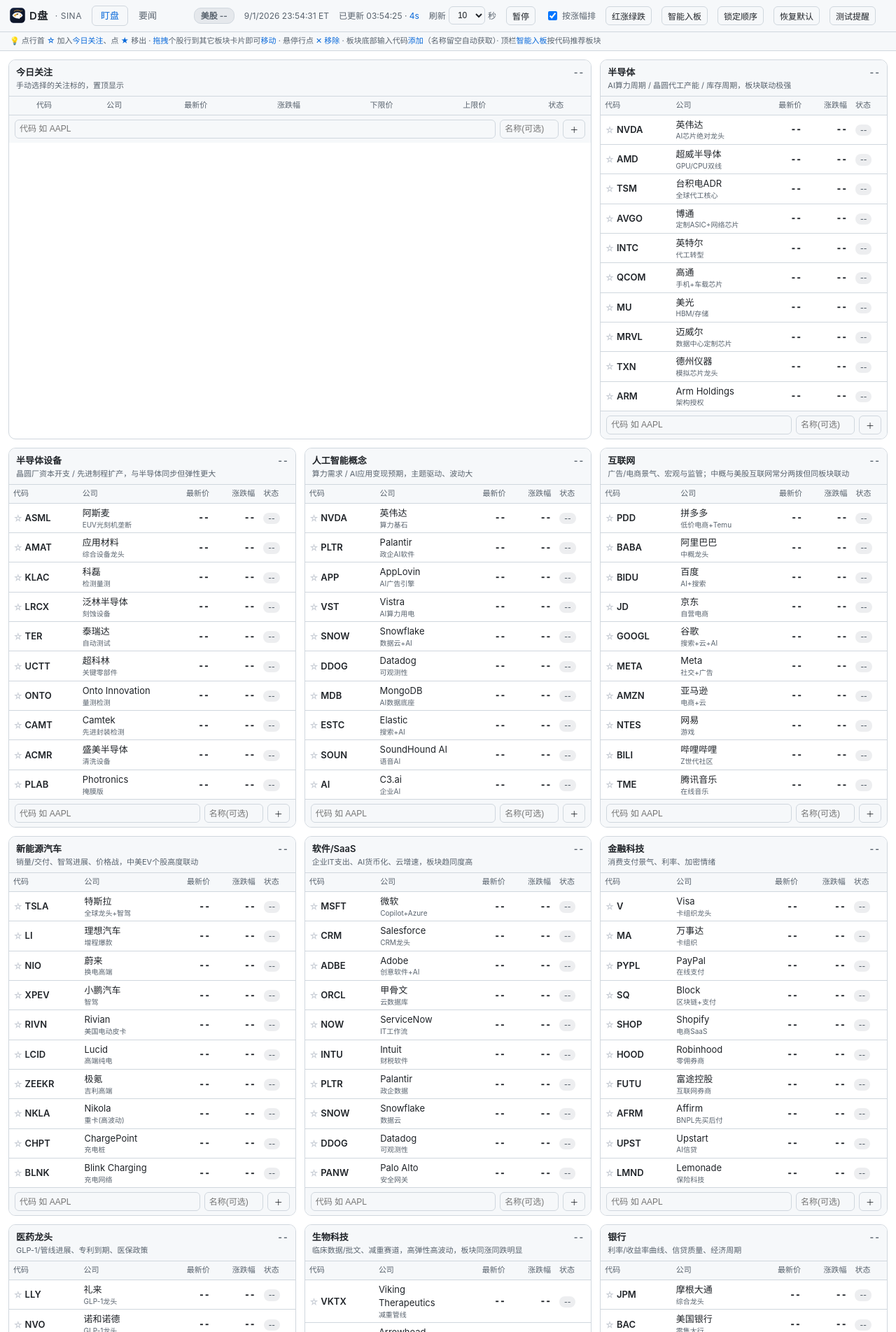
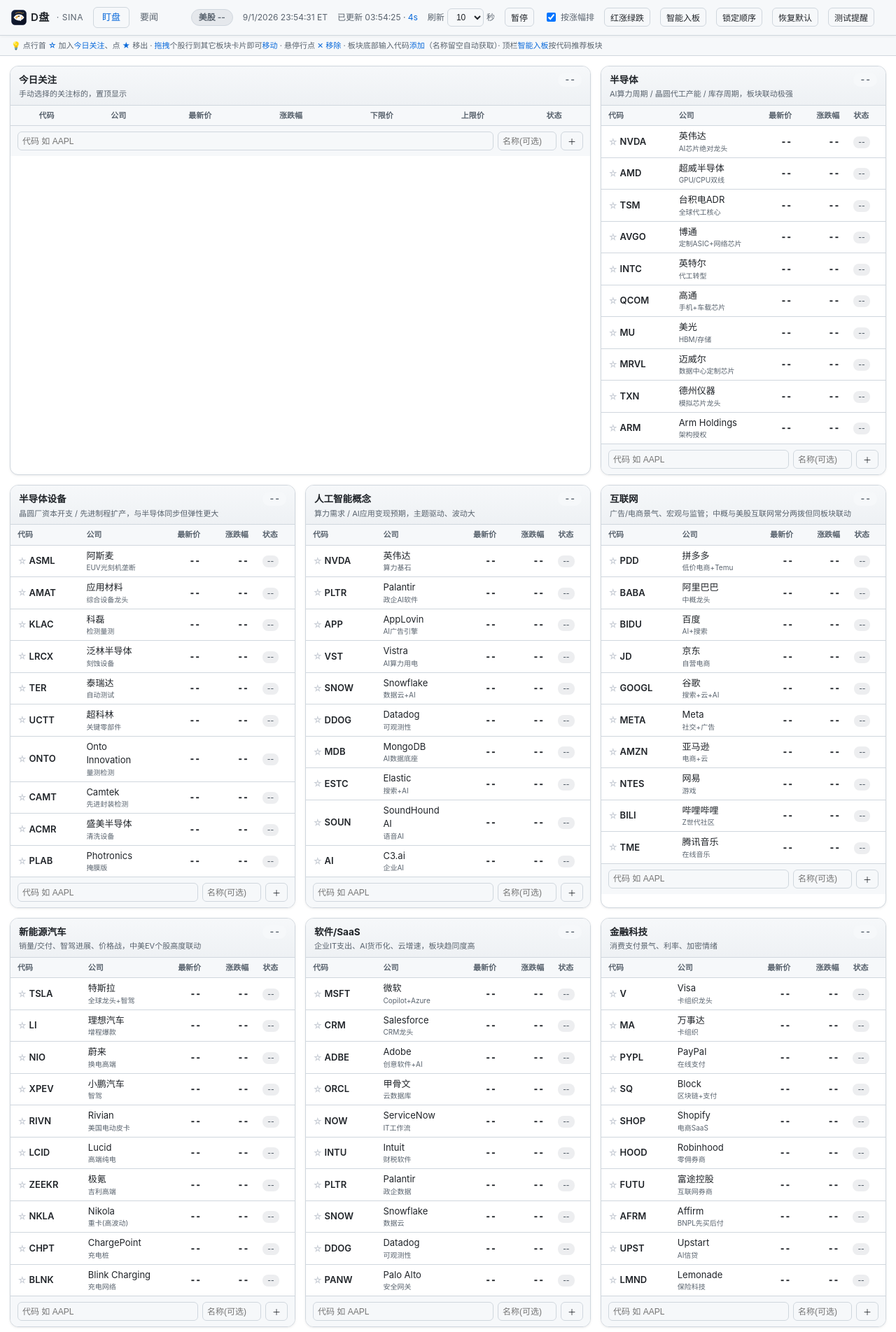
Before and after one commit to tsuliuchao/WallHawk, a Flask app: page / in a window 1280 px wide. Shown: the top 1904 px of the page at 70% size. Run offline with Flask 3, Linux system fonts and the light colour scheme; data that the repository does not hold is empty.

Commit message:
style: 统一盯盘/新闻页视觉风格，引入设计变量
- 新增 --header-bg/--radius/--shadow 等设计令牌，统一间距与圆角
- 卡片阴影与悬浮效果、板块均涨幅胶囊化、输入控件/表头样式统一

```diff
--- a/templates/index.html
+++ b/templates/index.html
@@ -11,10 +11,14 @@
     --text:#1f2328; --muted:#59636e; --accent:#0969da;
     --up:#e5484d; --down:#26a69a;   /* 默认红涨绿跌，可由 JS 切换 */
     --flash-up:rgba(229,72,77,.28); --flash-down:rgba(38,166,154,.28);
+    --header-bg:#f6f8fa; --input-bg:#f6f8fa; --star:#c9ced6;
+    --radius:12px; --radius-sm:8px;
+    --shadow:0 1px 2px rgba(31,35,40,.04),0 1px 4px rgba(31,35,40,.05);
+    --shadow-lg:0 10px 30px rgba(31,35,40,.14);
   }
   *{box-sizing:border-box}
   html,body{margin:0;padding:0;background:var(--bg);color:var(--text);
-    font:13px/1.45 -apple-system,"PingFang SC","Microsoft YaHei",Segoe UI,Roboto,sans-serif}
+    font:13px/1.5 -apple-system,"PingFang SC","Microsoft YaHei",Segoe UI,Roboto,sans-serif}
   a{color:var(--accent);text-decoration:none}
   a:hover{text-decoration:underline}
   .r{text-align:right;font-variant-numeric:tabular-nums}
@@ -22,7 +26,8 @@
 
   /* 顶栏 */
   #bar{position:sticky;top:0;z-index:20;display:flex;flex-wrap:wrap;gap:10px 14px;
-    align-items:center;padding:8px 14px;background:#f6f8fa;border-bottom:1px solid var(--border)}
+    align-items:center;padding:10px 16px;background:var(--header-bg);border-bottom:1px solid var(--border);
+    box-shadow:0 1px 4px rgba(31,35,40,.05)}
   .brand{font-size:15px;font-weight:600;letter-spacing:.5px;display:flex;align-items:center;gap:6px}
   .brand img{width:22px;height:22px;border-radius:5px;vertical-align:middle}
   .brand .src{color:var(--muted);font-weight:400;font-size:12px;margin-left:4px}
@@ -36,21 +41,22 @@
   .updated{color:var(--muted);font-size:12px}
   .updated .cnt{color:var(--accent)}
   .err{color:#f85149;font-size:12px;min-width:1px}
-  .state-badge{padding:2px 9px;border-radius:10px;font-size:12px;font-weight:600;border:1px solid var(--border)}
-  .state-badge.st-regular{background:rgba(88,166,255,.15);color:#0969da;border-color:#1f6feb}
+  .state-badge{padding:2px 10px;border-radius:12px;font-size:12px;font-weight:600;border:1px solid var(--border)}
+  .state-badge.st-regular{background:rgba(88,166,255,.15);color:var(--accent);border-color:#1f6feb}
   .state-badge.st-pre{background:rgba(210,153,34,.15);color:#9a6700;border-color:#9e6a03}
   .state-badge.st-post{background:rgba(163,113,247,.15);color:#8250df;border-color:#8957e5}
-  .state-badge.st-closed{background:rgba(110,118,129,.12);color:#59636e}
-  .hint{color:var(--muted);font-size:11px;padding:5px 14px;background:#f6f8fa;border-bottom:1px solid var(--border)}
+  .state-badge.st-closed{background:rgba(110,118,129,.12);color:var(--muted)}
+  .hint{color:var(--muted);font-size:11px;padding:6px 16px;background:var(--header-bg);border-bottom:1px solid var(--border)}
   .hint b{color:var(--accent);font-weight:500}
 
   /* 板块卡片 */
   /* auto-fill 让卡片保持紧凑一致的宽度并按屏宽自动换行，
      空轨道吸收剩余空间，避免 auto-fit 在卡片不足一排时被强行拉宽 */
   #grid{display:grid;grid-template-columns:repeat(auto-fill,minmax(340px,1fr));
-    gap:12px;padding:12px}
-  .card{background:var(--panel);border:1px solid var(--border);border-radius:10px;overflow:hidden;
-    position:relative}
+    gap:14px;padding:14px}
+  .card{background:var(--panel);border:1px solid var(--border);border-radius:var(--radius);overflow:hidden;
+    position:relative;box-shadow:var(--shadow);transition:box-shadow .15s, transform .1s}
+  .card:hover{box-shadow:var(--shadow-lg)}
   /* 今日关注多一列「下限价」，占两格避免右侧列被裁切 */
   .card[data-key="today_watch"]{grid-column:span 2}
   @media (max-width:720px){ .card[data-key="today_watch"]{grid-column:span 1} }
@@ -58,32 +64,36 @@
   .card.card-dragging{opacity:.4}
   .card-head[draggable="true"]{cursor:grab}
   .card-head[draggable="true"]:active{cursor:grabbing}
-  .card-head{display:flex;flex-direction:column;padding:8px 10px 6px;border-bottom:1px solid var(--border);
-    background:var(--panel2)}
-  .sec-name{font-weight:600;font-size:13px}
+  .card-head{display:flex;flex-direction:column;padding:9px 12px 7px;border-bottom:1px solid var(--border);
+    background:linear-gradient(180deg,var(--panel2),#eef1f4)}
+  .sec-name{font-weight:700;font-size:13.5px}
   .sec-driver{color:var(--muted);font-size:11px;margin-top:2px}
-  .sec-title{display:flex;justify-content:space-between;align-items:baseline;gap:8px}
-  .sec-avg{font-weight:700;font-size:12px;font-variant-numeric:tabular-nums;white-space:nowrap}
+  .sec-title{display:flex;justify-content:space-between;align-items:center;gap:8px}
+  .sec-avg{font-weight:700;font-size:12px;font-variant-numeric:tabular-nums;white-space:nowrap;
+    padding:1px 9px;border-radius:11px}
+  .sec-avg.up{background:rgba(229,72,77,.12);color:var(--up)}
+  .sec-avg.down{background:rgba(38,166,154,.12);color:var(--down)}
+  .sec-avg.flat{background:var(--header-bg);color:var(--muted)}
   table{width:100%;border-collapse:collapse}
-  thead th{color:var(--muted);font-weight:500;font-size:11px;text-align:left;padding:5px 6px;
-    background:#f6f8fa;position:sticky;top:0}
+  thead th{color:var(--muted);font-weight:600;font-size:11px;text-align:left;padding:6px 10px;
+    background:var(--header-bg);position:sticky;top:0}
   thead th.r{text-align:right}
   /* 今日关注卡片较宽，标头全部居中对齐 */
   .card[data-key="today_watch"] thead th{text-align:center}
-  tbody td{padding:4px 6px;border-top:1px solid #d0d7de;vertical-align:middle}
+  tbody td{padding:5px 10px;border-top:1px solid var(--border);vertical-align:middle}
   tbody tr{position:relative}
   tbody tr:hover{background:var(--panel2)}
   tbody tr.hit{background:rgba(46,160,67,.14)}
   tbody tr.hit:hover{background:rgba(46,160,67,.20)}
   tbody tr.dragging{opacity:.35}
-  .c-expect input,.c-upper input{width:76px;background:#f6f8fa;border:1px solid var(--border);color:var(--text);
-    border-radius:5px;padding:2px 5px;font-size:12px;text-align:right;font-variant-numeric:tabular-nums}
+  .c-expect input,.c-upper input{width:76px;background:var(--input-bg);border:1px solid var(--border);color:var(--text);
+    border-radius:6px;padding:3px 6px;font-size:12px;text-align:right;font-variant-numeric:tabular-nums}
   .c-expect input:focus,.c-upper input:focus{outline:none;border-color:var(--accent)}
   tbody tr.hit .c-expect input,tbody tr.hit .c-upper input{border-color:#2da44e;color:#1a7f37}
   .c-code{font-weight:600;white-space:nowrap}
   .c-code a{color:var(--text)}
   .star{display:inline-block;border:0;background:none;padding:0 3px 0 0;margin:0;cursor:pointer;
-    color:#c9ced6;font:inherit;font-size:13px;line-height:1;vertical-align:middle}
+    color:var(--star);font:inherit;font-size:13px;line-height:1;vertical-align:middle}
   .star:hover{color:#f5b301}
   .star.on{color:#f5b301}
   .c-name{max-width:88px}
@@ -91,15 +101,16 @@
   .c-name .note{display:block;color:var(--muted);font-size:10px;white-space:nowrap;overflow:hidden;text-overflow:ellipsis}
   .c-price{position:relative;white-space:nowrap}
   .c-price .price{font-weight:600}
-  .c-price .sess{font-size:9px;margin-left:3px;padding:0 4px;border-radius:6px;vertical-align:middle}
+  .c-price .sess{font-size:9px;margin-left:3px;padding:0 4px;border-radius:6px;vertical-align:middle;
+    white-space:nowrap;font-weight:600}
   .c-price .sess.st-pre{color:#9a6700;background:rgba(210,153,34,.12)}
   .c-price .sess.st-post{color:#8250df;background:rgba(163,113,247,.12)}
   .c-pct .pct{font-weight:600}
   .c-pct .sub{display:block;color:var(--muted);font-size:10px}
   .up{color:var(--up)} .down{color:var(--down)} .flat{color:var(--muted)}
   .badge{display:inline-block;padding:1px 7px;border-radius:8px;font-size:10px;font-weight:600;
-    background:rgba(110,118,129,.12);color:#59636e}
-  .badge.st-regular{background:rgba(88,166,255,.14);color:#0969da}
+    background:rgba(110,118,129,.12);color:var(--muted)}
+  .badge.st-regular{background:rgba(88,166,255,.14);color:var(--accent)}
   .badge.st-pre{background:rgba(210,153,34,.14);color:#9a6700}
   .badge.st-post{background:rgba(163,113,247,.14);color:#8250df}
   .flash-up{animation:fu .6s ease-out}
@@ -110,12 +121,12 @@
   /* 智能入板弹窗 */
   .modal-mask{position:fixed;inset:0;background:rgba(0,0,0,.6);display:flex;align-items:center;justify-content:center;z-index:50}
   .modal-mask[hidden]{display:none}
-  .modal{background:var(--panel);border:1px solid var(--border);border-radius:12px;padding:18px 18px 16px;min-width:320px;position:relative}
+  .modal{background:var(--panel);border:1px solid var(--border);border-radius:var(--radius);padding:18px 18px 16px;min-width:320px;position:relative;box-shadow:var(--shadow-lg)}
   .modal-title{font-weight:600;margin-bottom:12px;font-size:14px}
   .modal-x{position:absolute;top:8px;right:10px;background:none;border:0;color:var(--muted);font-size:15px;cursor:pointer;padding:2px 6px}
   .modal-x:hover{color:var(--text)}
   .modal-row{display:flex;gap:8px;align-items:center;margin-bottom:10px}
-  .modal-row input,.modal-row select{flex:1;background:#f6f8fa;border:1px solid var(--border);color:var(--text);border-radius:6px;padding:6px 8px;font-size:13px;min-width:0}
+  .modal-row input,.modal-row select{flex:1;background:var(--input-bg);border:1px solid var(--border);color:var(--text);border-radius:6px;padding:6px 8px;font-size:13px;min-width:0}
   .modal-row input:focus,.modal-row select:focus{outline:none;border-color:var(--accent)}
   .modal button.primary{background:var(--accent);color:#fff;border-color:var(--accent);font-weight:600;width:100%;padding:8px;margin-top:4px}
   .rec-name{margin-bottom:10px;color:var(--muted);font-size:13px}
@@ -124,13 +135,13 @@
   /* 行内移除按钮 */
   .row-del{position:absolute;right:4px;top:50%;transform:translateY(-50%);opacity:0;
     transition:opacity .12s;background:var(--panel2);border:1px solid var(--border);
-    border-radius:5px;color:#59636e;cursor:pointer;font-size:11px;line-height:1;padding:2px 5px;z-index:2}
+    border-radius:5px;color:var(--muted);cursor:pointer;font-size:11px;line-height:1;padding:2px 5px;z-index:2}
   tbody tr:hover .row-del{opacity:1}
   .row-del:hover{color:#f85149;border-color:#f85149}
 
   /* 板块底部添加行 */
-  .card-foot{display:flex;gap:6px;padding:6px 8px;border-top:1px solid var(--border);background:var(--panel2)}
-  .card-foot input{flex:1;min-width:0;background:#f6f8fa;border:1px solid var(--border);color:var(--text);
+  .card-foot{display:flex;gap:6px;padding:8px 10px;border-top:1px solid var(--border);background:var(--panel2)}
+  .card-foot input{flex:1;min-width:0;background:var(--input-bg);border:1px solid var(--border);color:var(--text);
     border-radius:6px;padding:4px 6px;font-size:12px}
   .card-foot input:focus{outline:none;border-color:var(--accent)}
   .card-foot input.add-nm{max-width:84px;flex:0 1 84px}
```
Also changed, not shown: templates/news.html (+15 -9 lines).
